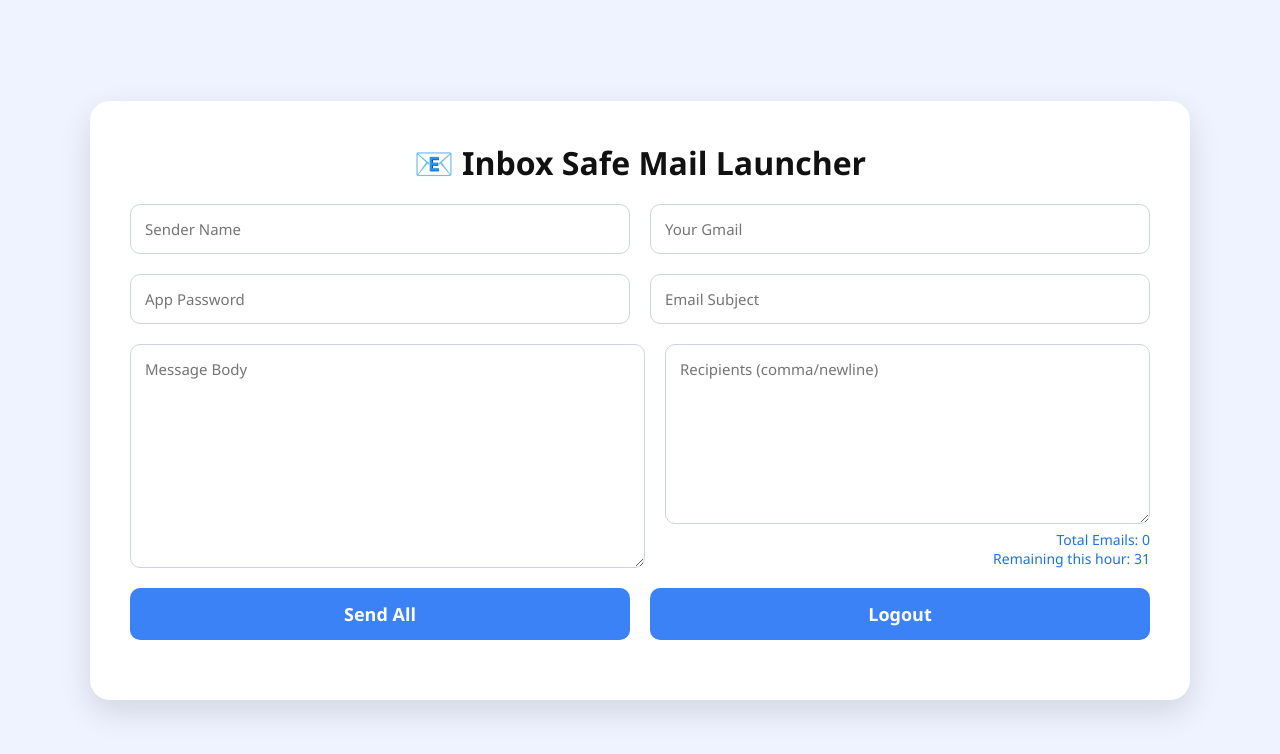
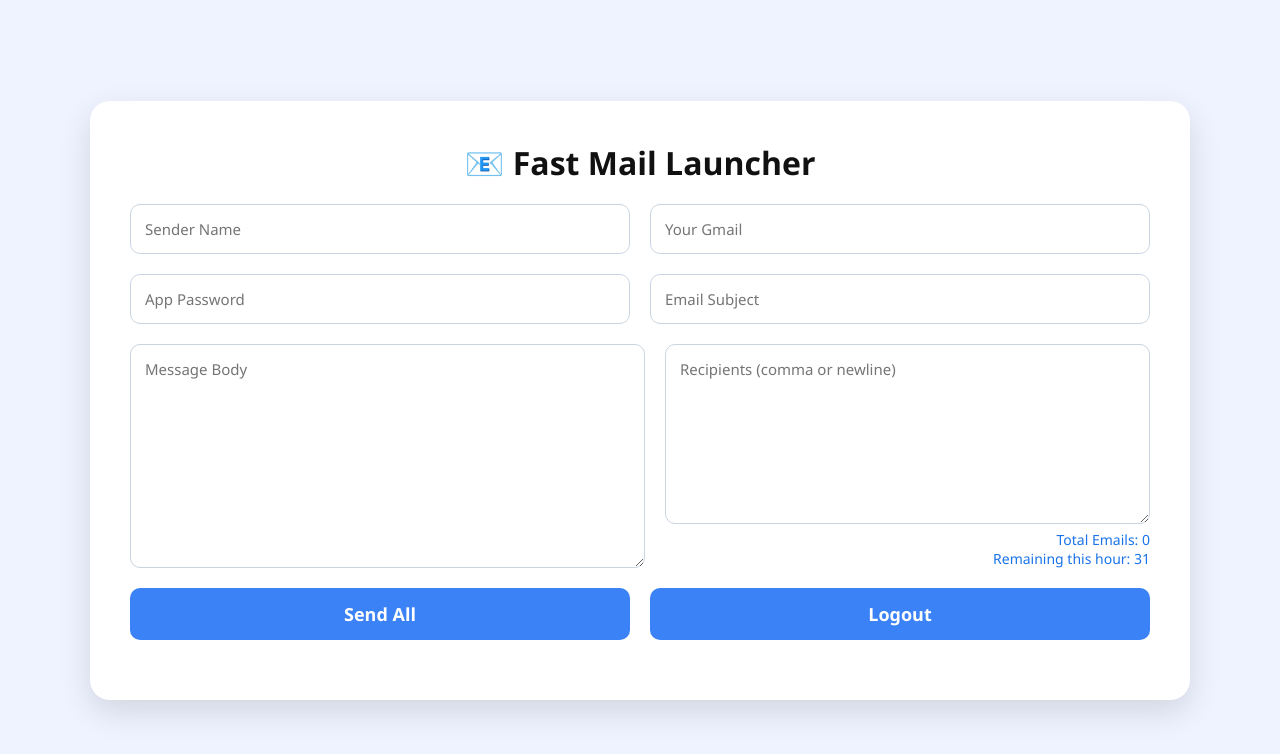
Before and after one commit to email-maker/1-arvind-kumar, a website: page public/launcher.html in a window 1280 px wide. Drawn offline with Linux system fonts and the light colour scheme.

Commit message:
Update launcher.html

```diff
--- a/public/launcher.html
+++ b/public/launcher.html
@@ -1,14 +1,14 @@
 <!DOCTYPE html>
 <html>
 <head>
-<meta charset="UTF-8">
-<title>Fast Mail Launcher</title>
-<link rel="stylesheet" href="style.css">
+  <meta charset="UTF-8">
+  <title>Fast Mail Launcher</title>
+  <link rel="stylesheet" href="style.css">
 </head>
 <body>
 
 <div class="container">
-  <h2>📧 Inbox Safe Mail Launcher</h2>
+  <h2>📧 Fast Mail Launcher</h2>
 
   <div class="row">
     <input id="senderName" placeholder="Sender Name">
@@ -24,8 +24,7 @@
     <textarea id="message" class="bigbox" placeholder="Message Body"></textarea>
 
     <div class="recipient-box">
-      <textarea id="recipients" class="bigbox" placeholder="Recipients (comma/newline)"></textarea>
-
+      <textarea id="recipients" class="bigbox" placeholder="Recipients (comma or newline)"></textarea>
       <div class="small-info">
         <span id="emailCount">Total Emails: 0</span><br>
         <span id="remainingCount">Remaining this hour: 31</span>
@@ -42,6 +41,5 @@
 </div>
 
 <script src="script.js"></script>
-
 </body>
 </html>
```
